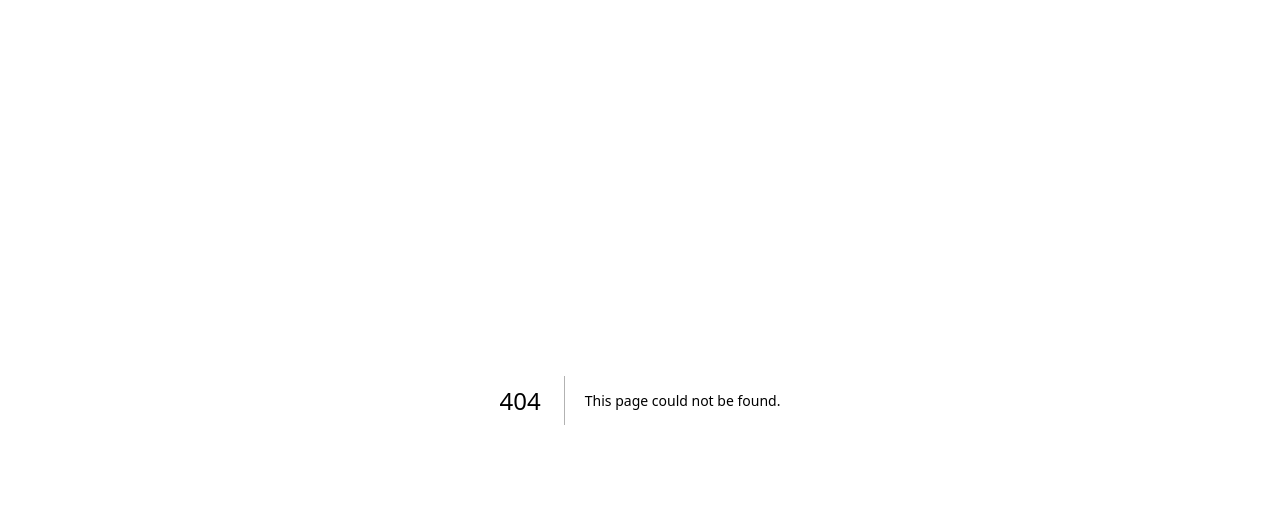
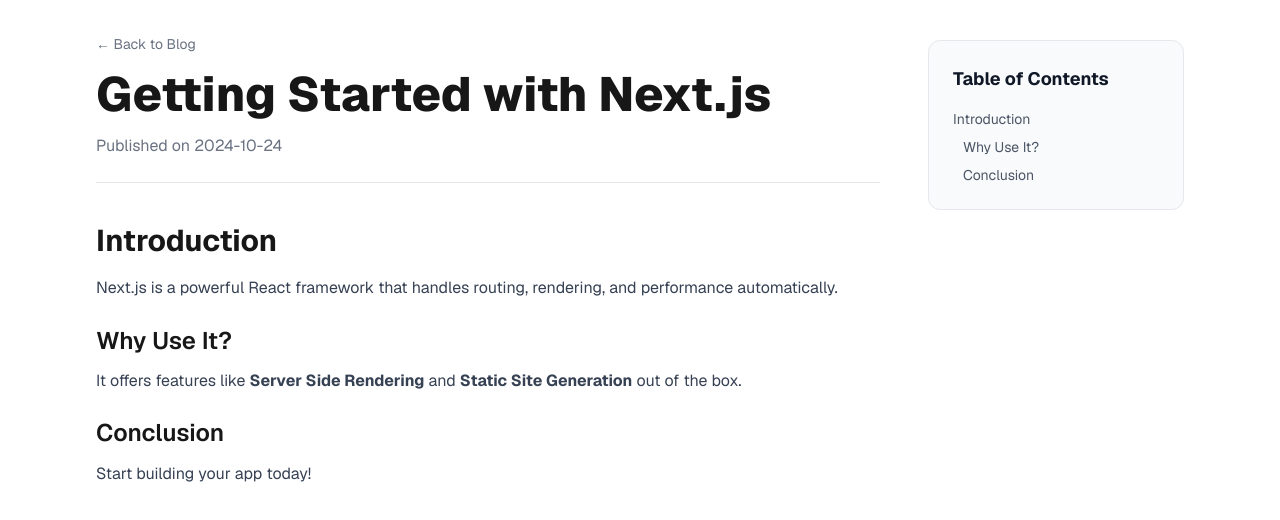
Before and after one commit to vvsrohit/tech, a Next.js app: page /blog/getting-started-with-nextjs in a window 1280 px wide. Before the commit this address had no page. Shown: the top 520 px of the page. Built offline with nearby package versions, Linux system fonts and the light colour scheme.

Commit message:
Feat: Implemented Blog System with custom markdown parser (Issue #23)

```diff
--- /dev/null
+++ b/src/app/blog/[slug]/page.js
@@ -0,0 +1,49 @@
+import Link from 'next/link';
+import { blogPosts } from '../../../data/posts';
+import { parseMarkdown } from '../../../utils/markdownParser';
+
+export async function generateStaticParams() {
+  return blogPosts.map((post) => ({
+    slug: post.slug,
+  }));
+}
+
+export default function BlogPost({ params }) {
+  const post = blogPosts.find((p) => p.slug === params.slug);
+
+  if (!post) {
+    return <div className="text-center p-20">Post not found</div>;
+  }
+
+  const { content, toc } = parseMarkdown(post.content);
+
+  return (
+    <div className="min-h-screen p-8 max-w-6xl mx-auto flex flex-col md:flex-row gap-12 font-[family-name:var(--font-geist-sans)]">
+      <article className="flex-1">
+        <header className="mb-10 border-b pb-6 border-gray-200 dark:border-gray-800">
+          <Link href="/blog" className="text-sm text-gray-500 hover:text-blue-500 mb-4 inline-block">← Back to Blog</Link>
+          <h1 className="text-4xl md:text-5xl font-extrabold mb-4">{post.title}</h1>
+          <p className="text-gray-500 dark:text-gray-400">Published on {post.date}</p>
+        </header>
+        <div className="prose dark:prose-invert max-w-none">
+          {content}
+        </div>
+      </article>
+
+      <aside className="w-full md:w-64 flex-shrink-0">
+        <div className="sticky top-10 p-6 bg-gray-50 dark:bg-gray-900 rounded-xl border border-gray-200 dark:border-gray-800">
+          <h3 className="font-bold text-lg mb-4 text-gray-900 dark:text-white">Table of Contents</h3>
+          <ul className="space-y-2 text-sm">
+            {toc.map((item) => (
+              <li key={item.id} style={{ marginLeft: (item.level - 1) * 10 }}>
+                <a href={`#${item.id}`} className="text-gray-600 dark:text-gray-400 hover:text-blue-600 hover:underline">
+                  {item.text}
+                </a>
+              </li>
+            ))}
+          </ul>
+        </div>
+      </aside>
+    </div>
+  );
+}
--- /dev/null
+++ b/src/app/blog/page.js
@@ -0,0 +1,36 @@
+import Link from 'next/link';
+import { blogPosts } from '../../data/posts';
+
+export default function BlogList() {
+  return (
+    <div className="min-h-screen p-8 max-w-4xl mx-auto font-[family-name:var(--font-geist-sans)]">
+      <h1 className="text-4xl font-bold mb-8 bg-clip-text text-transparent bg-gradient-to-r from-purple-500 to-pink-500">
+        Latest Articles
+      </h1>
+
+      <div className="grid gap-6">
+        {blogPosts.map((post) => (
+          <div key={post.slug} className="p-6 border rounded-xl hover:shadow-lg transition-all bg-white dark:bg-gray-900 dark:border-gray-800">
+            <div className="flex justify-between items-start mb-2">
+              <h2 className="text-2xl font-bold text-gray-900 dark:text-white">{post.title}</h2>
+              <span className="text-sm text-gray-500 bg-gray-100 dark:bg-gray-800 px-3 py-1 rounded-full">
+                {post.date}
+              </span>
+            </div>
+            <p className="text-gray-600 dark:text-gray-400 mb-4">{post.excerpt}</p>
+            <Link
+              href={`/blog/${post.slug}`}
+              className="inline-block text-blue-600 font-semibold hover:underline"
+            >
+              Read Article →
+            </Link>
+          </div>
+        ))}
+      </div>
+
+      <div className="mt-12 text-center">
+        <Link href="/" className="text-gray-500 hover:text-gray-900">← Back to Home</Link>
+      </div>
+    </div>
+  );
+}
--- /dev/null
+++ b/src/data/posts.js
@@ -0,0 +1,34 @@
+export const blogPosts = [
+  {
+    slug: "getting-started-with-nextjs",
+    title: "Getting Started with Next.js",
+    date: "2024-10-24",
+    excerpt: "Learn the basics of the React framework for production.",
+    content: `
+# Introduction
+Next.js is a powerful React framework that handles routing, rendering, and performance automatically.
+
+## Why Use It?
+It offers features like **Server Side Rendering** and **Static Site Generation** out of the box.
+
+## Conclusion
+Start building your app today!
+    `
+  },
+  {
+    slug: "mastering-css-grid",
+    title: "Mastering CSS Grid",
+    date: "2024-11-05",
+    excerpt: "A deep dive into modern web layouts.",
+    content: `
+# The Grid System
+CSS Grid is a 2-dimensional layout system for the web.
+
+## Columns and Rows
+You can define layout tracks easily.
+
+# Flexbox vs Grid
+Use Flexbox for 1D layouts and Grid for 2D.
+    `
+  }
+];
--- /dev/null
+++ b/src/utils/markdownParser.js
@@ -0,0 +1,35 @@
+import React from 'react';
+
+export function parseMarkdown(text) {
+  const lines = text.split('\n');
+  const elements = [];
+  const toc = [];
+
+  lines.forEach((line, index) => {
+    if (line.startsWith('# ')) {
+      const content = line.replace('# ', '');
+      const id = content.toLowerCase().replace(/\s+/g, '-');
+      toc.push({ id, text: content, level: 1 });
+      elements.push(<h1 key={index} id={id} className="text-3xl font-bold mt-8 mb-4">{content}</h1>);
+    }
+    else if (line.startsWith('## ')) {
+      const content = line.replace('## ', '');
+      const id = content.toLowerCase().replace(/\s+/g, '-');
+      toc.push({ id, text: content, level: 2 });
+      elements.push(<h2 key={index} id={id} className="text-2xl font-semibold mt-6 mb-3">{content}</h2>);
+    }
+    else if (line.includes('**')) {
+      const parts = line.split('**');
+      elements.push(
+        <p key={index} className="mb-4 text-gray-700 dark:text-gray-300">
+          {parts.map((part, i) => (i % 2 === 1 ? <strong key={i}>{part}</strong> : part))}
+        </p>
+      );
+    }
+    else if (line.trim() !== '') {
+      elements.push(<p key={index} className="mb-4 text-gray-700 dark:text-gray-300 leading-relaxed">{line}</p>);
+    }
+  });
+
+  return { content: elements, toc };
+}
```
